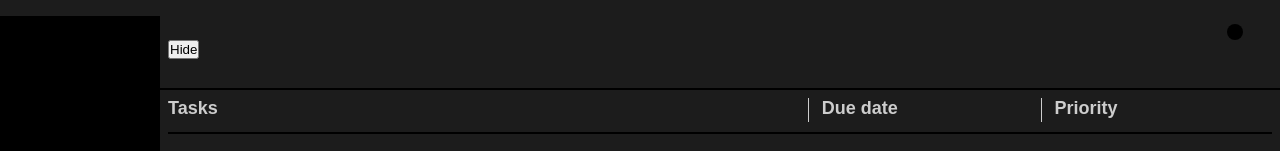
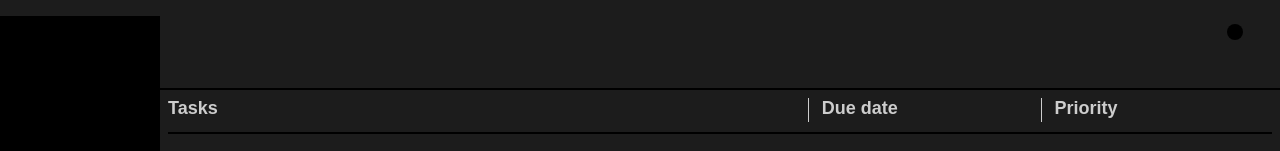
Before and after one commit to VitEfimov/test-manager-redux, a React (Create React App) app: page / in a window 1280 px wide. Shown: the top 151 px of the page. Built offline with nearby package versions, Linux system fonts and the light colour scheme.

Commit message:
Hide button hided

```diff
--- a/src/components/Header.jsx
+++ b/src/components/Header.jsx
@@ -8,9 +8,9 @@ const Header = ({ isPromodoroActive, timeRemaining, isTimeOver, title, setSideba
       <header className='header__title'>
         <div className='header__title-btn'>
           <h1>{title}</h1>
-          <button onClick={() => setSidebarView(!sidebarView)}>
+          {/* <button onClick={() => setSidebarView(!sidebarView)}>
             {sidebarView ? 'Hide' : 'Show'}
-          </button>
+          </button> */}
         </div>
         <Weather/>
       </header>
```
